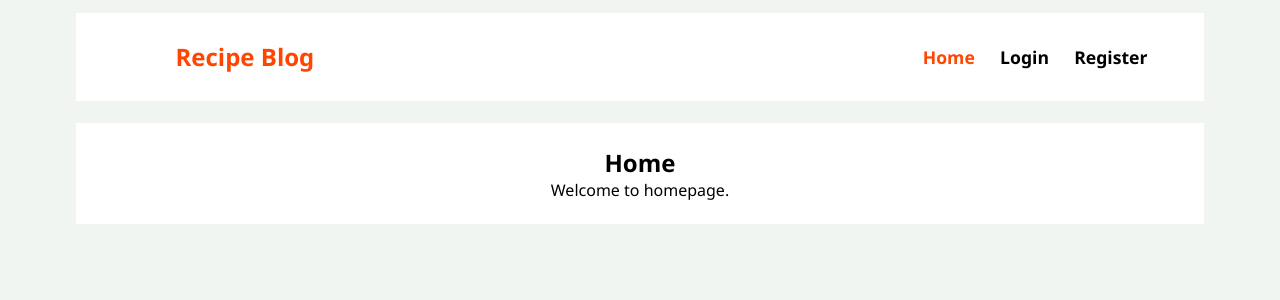
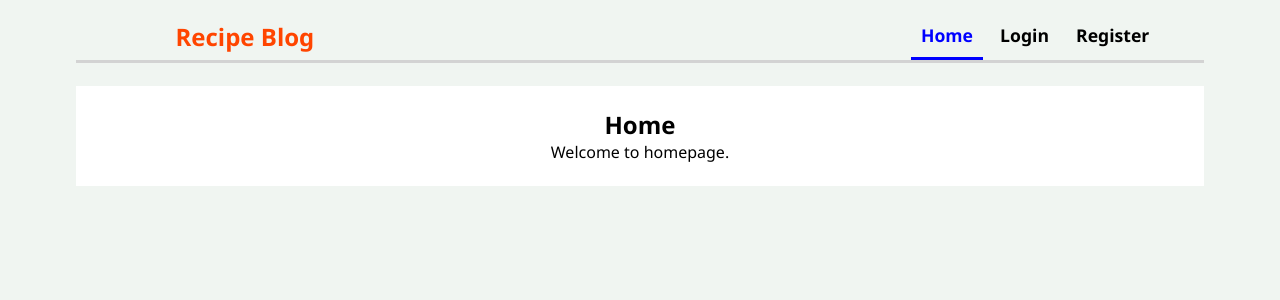
Before and after one commit to g-t-georgiev/recipe-blog, a React (Create React App) app: page / in a window 1280 px wide. Shown: the top 300 px of the page. Built offline with nearby package versions, Linux system fonts and the light colour scheme.

Commit message:
Add bottom border on header with light gray color.

```diff
--- a/src/components/Header/Header.css
+++ b/src/components/Header/Header.css
@@ -3,13 +3,14 @@
     justify-content: space-between;
     align-items: center;
     width: 100%;
-    background-color: white;
     margin-bottom: 2%;
+    border-bottom-style: solid;
+    border-bottom-width: .1%;
+    border-bottom-color: lightgray;
 }
 
 .site-header-title {
     width: 30%;
-    padding: 2% 1%;
     color: orangered;
     font-size: 1.5rem;
 }
@@ -19,12 +20,15 @@
     justify-content: center;
     align-items: center;
     width: 30%;
-    padding: 2% 1%;
 }
 
 .site-navigation-link {
+    display: inline-block;
     padding: 3%;
     margin: 0 1%;
+    border-bottom-style: solid;
+    border-bottom-width: .1%;
+    border-color: transparent;
     color: black;
     font-weight: bold;
     font-size: 1.1rem;
@@ -32,9 +36,11 @@
 }
 
 .site-navigation-link:hover {
-    color: orangered;
+    color: blue;
+    border-color: blue;
 }
 
 .link-active {
-    color: orangered;
+    color: blue;
+    border-color: blue;
 }
```
